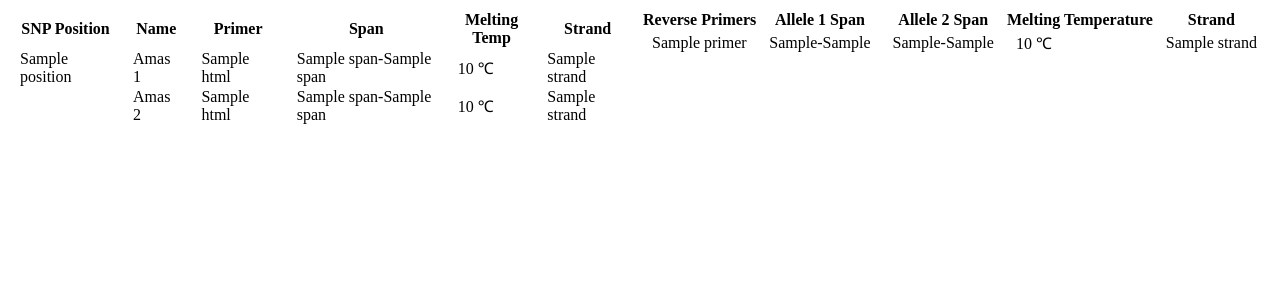
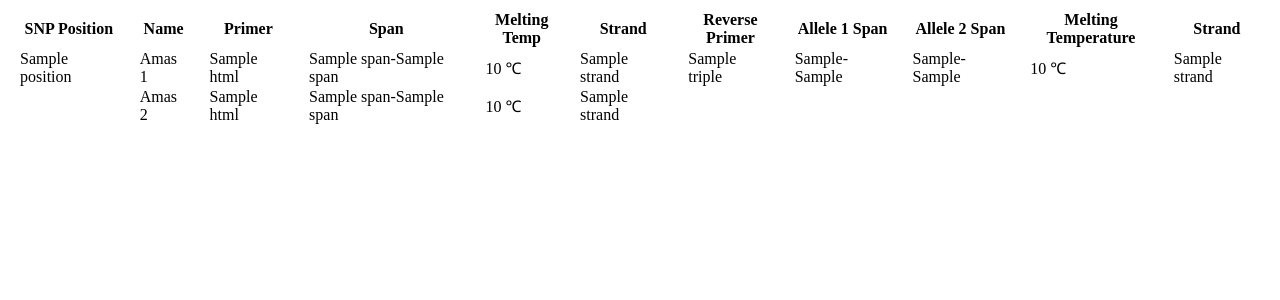
Before and after one commit to kalebburnham/USDAARS-primerlibweb, a Flask app: template primerlibweb/templates/starpresults.html in a window 1280 px wide. Shown: the top 300 px of the page. Run offline with Flask 2, Linux system fonts and the light colour scheme; the template is opened without the code that fills it: most values are stand-ins (such as "Sample title", 1, 10 or a date in 2020).

Commit message:
Modified results to show the AMAS primer with tail for each reverse primer.

```diff
--- a/primerlibweb/templates/starpresults.html
+++ b/primerlibweb/templates/starpresults.html
@@ -21,6 +21,54 @@
     <p>No Starp primers found.</p>
   {% endif %}
 
+  {% for group in starp.starp_groups %}
+    {% for triple in group.add_amas_tails() %}
+      <table>
+        <tr>
+          <th>SNP Position</th>
+          <th>Name</th>
+          <th>Primer</th>
+          <th>Span</th>
+          <th>Melting Temp</th>
+          <th>Strand</th>
+          <th>Reverse Primer</th>
+          <th>Allele 1 Span</th>
+          <th>Allele 2 Span</th>
+          <th>Melting Temperature</th>
+          <th>Strand</th>
+        </tr>
+        <tr>
+          <td>{{ group.snp.position }}</td>
+          <td>Amas 1</td>
+          <td>{{ triple[0].html() | safe }}</td>
+          <td>{{ triple[0].span[0] }}-{{ triple[1].span[1] }}</td>
+          <td>{{ triple[0].tm | round(2) }} &#8451;</td>
+          <td>{{ triple[0].strand }}</td>
+          <td>{{ triple[2] }}</td>
+          <td>{{ triple[2].allele1_span[0] }}-{{ triple[2].allele1_span[1] }}</td>
+          <td>{{ triple[2].allele2_span[0] }}-{{ triple[2].allele2_span[1] }}</td>
+          <td>{{ triple[2].tm | round(2) }} &#8451;</td>
+          <td>{{ triple[2].strand }}</td>
+        </tr>
+        <tr>
+          <td></td>
+          <td>Amas 2</td>
+          <td>{{ triple[1].html() | safe }}</td>
+          <td>{{ triple[1].span[0] }}-{{ triple[1].span[1] }}</td>
+          <td>{{ triple[1].tm | round(2) }} &#8451;</td>
+          <td>{{ triple[1].strand }}</td>
+          <td></td>
+          <td></td>
+          <td></td>
+          <td></td>
+          <td></td>
+        </tr>
+      </table>
+    {% endfor %}
+  {% endfor %}
+
+
+  <!--
   {% for group in starp.starp_groups %}
     {% if group.rprimers %}
     <div class="flexContainer">
@@ -78,6 +126,7 @@
     {% endif %}
 
   {% endfor %}
+-->
 
 {% endif %}
 </body>
```
